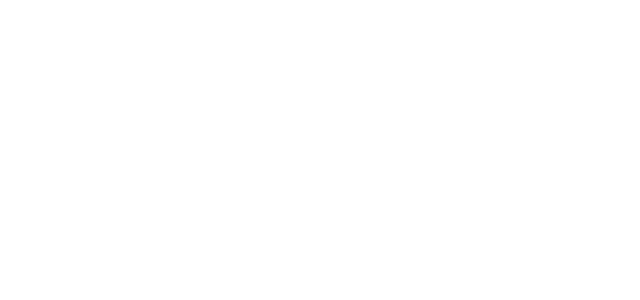
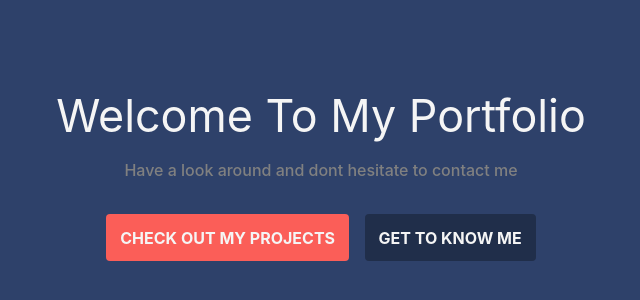
Before and after one commit to eddiepeters00/portfolio, a React (Vite) app: page / in a window 1280 px wide. Shown: the part 228-528 px from the top of the page, without its empty margins (319-959 px from the left). Built offline with nearby package versions, Linux system fonts and the light colour scheme.

Commit message:
Created an animated intro-section

```diff
--- a/package.json
+++ b/package.json
@@ -10,8 +10,11 @@
     "preview": "vite preview"
   },
   "dependencies": {
+    "@emotion/react": "^11.11.3",
+    "@emotion/styled": "^11.11.0",
     "react": "^18.2.0",
-    "react-dom": "^18.2.0"
+    "react-dom": "^18.2.0",
+    "react-spring": "^9.7.3"
   },
   "devDependencies": {
     "@types/react": "^18.2.43",
--- a/src/App.css
+++ b/src/App.css
@@ -0,0 +1,9 @@
+* {
+  padding: 0;
+  margin: 0;
+  box-sizing: border-box;
+}
+
+body {
+  background-color: #2e416a;
+}
--- a/src/App.tsx
+++ b/src/App.tsx
@@ -1,12 +1,12 @@
-import './App.css'
+import './App.css';
+import Intro from './components/Intro/Intro';
 
 function App() {
-
   return (
     <>
-
-     </>
-  )
+      <Intro></Intro>
+    </>
+  );
 }
 
-export default App
+export default App;
--- /dev/null
+++ b/src/components/Button/Button.tsx
@@ -0,0 +1,47 @@
+import styled from '@emotion/styled';
+import { ReactNode } from 'react';
+
+const StyledButton = styled.button({
+  borderRadius: '.25rem',
+  color: 'whitesmoke',
+  fontWeight: 'bold',
+  textTransform: 'uppercase',
+  padding: '.8rem',
+
+  /* variant */
+  '&.primary': {
+    backgroundColor: '#fb5e58',
+  },
+
+  '&.secondary': {
+    backgroundColor: 'green',
+  },
+
+  '&.outlined': {
+    backgroundColor: '#202e4a',
+  },
+
+  /* Size */
+  '&.small': { width: '25%' },
+
+  '&.medium': { width: '50%' },
+
+  '&.large': { width: '100%' },
+});
+
+type ButtonProps = {
+  variant: 'primary' | 'secondary' | 'outlined';
+  size?: 'small' | 'medium' | 'large';
+  onClick(): void;
+  children: ReactNode;
+} & React.ButtonHTMLAttributes<HTMLButtonElement>;
+
+function Button({ variant, size, onClick, children }: ButtonProps) {
+  return (
+    <StyledButton className={`${variant} ${size}`} onClick={onClick}>
+      {children}
+    </StyledButton>
+  );
+}
+
+export default Button;
--- /dev/null
+++ b/src/components/Intro/Intro.tsx
@@ -0,0 +1,68 @@
+import styled from '@emotion/styled';
+import { useSpring, animated, config } from 'react-spring';
+import Button from '../Button/Button';
+
+const IntroContainer = animated(
+  styled.section({
+    textAlign: 'center',
+    cursor: 'default',
+    display: 'grid',
+    placeItems: 'center',
+    width: '100dvw',
+  })
+);
+const IntroTitle = styled.h2({
+  textTransform: 'capitalize',
+  fontSize: '2.8rem',
+  fontWeight: '400',
+  color: 'whitesmoke',
+});
+
+const IntroText = styled.p({
+  color: 'gray',
+  fontWeight: '500',
+  marginTop: '.5rem',
+});
+
+const ButtonContainer = animated(
+  styled.div({
+    display: 'flex',
+    gap: '1rem',
+    marginTop: '2rem',
+  })
+);
+function Intro() {
+  const introAnimation = useSpring({
+    opacity: 1,
+    translateY: 0,
+    from: { opacity: 0, translateY: -100 },
+    config: config.wobbly,
+  });
+
+  return (
+    <IntroContainer style={introAnimation}>
+      <IntroTitle>Welcome to my portfolio</IntroTitle>
+      <IntroText>Have a look around and dont hesitate to contact me</IntroText>
+      <ButtonContainer style={introAnimation}>
+        <Button
+          variant="primary"
+          onClick={() => {
+            console.log('Clicked');
+          }}
+        >
+          Check out my projects
+        </Button>
+        <Button
+          variant="outlined"
+          onClick={() => {
+            console.log('Clicked');
+          }}
+        >
+          Get to know me
+        </Button>
+      </ButtonContainer>
+    </IntroContainer>
+  );
+}
+
+export default Intro;
```
Also changed, not shown: 1 other file (tests, documents, lock files or other folders).
